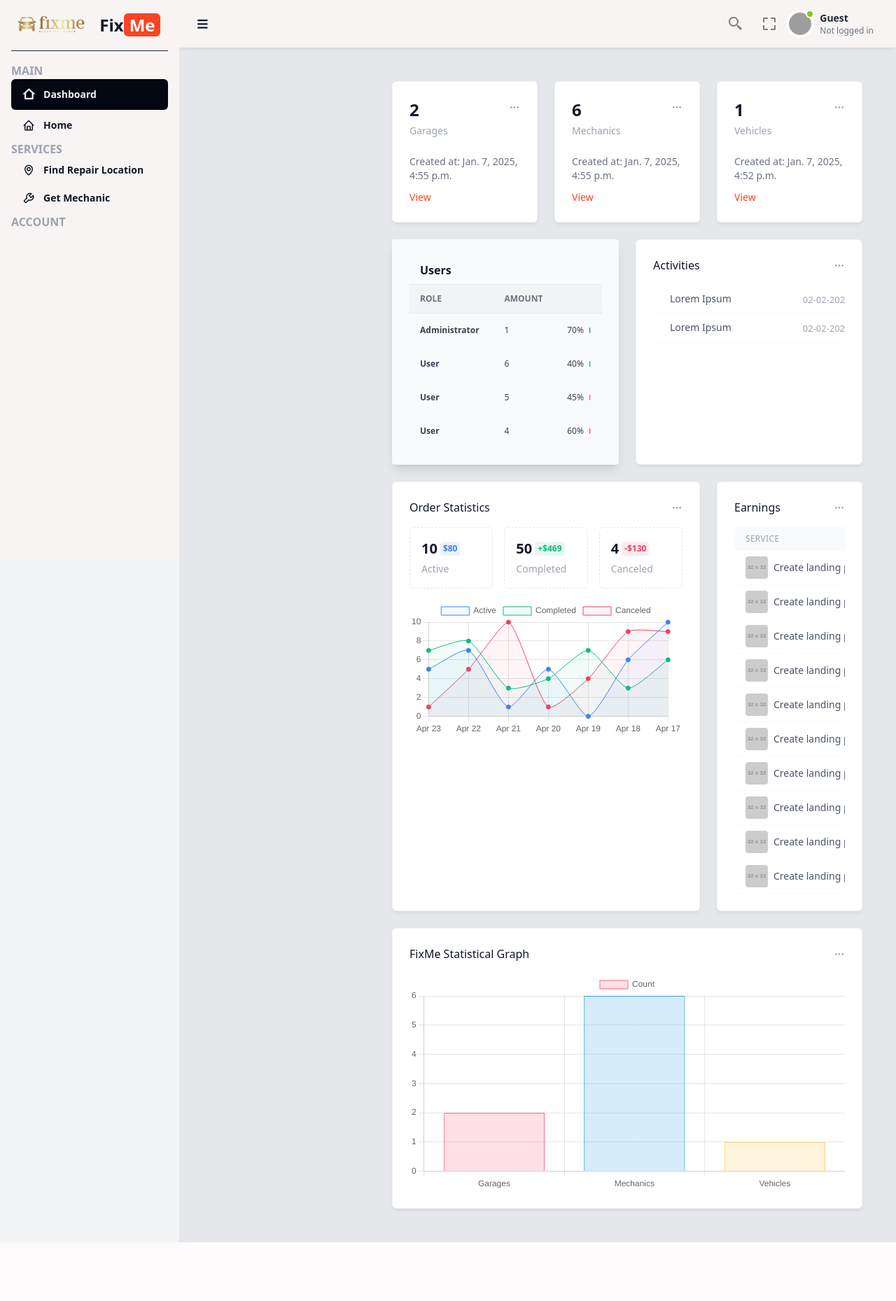
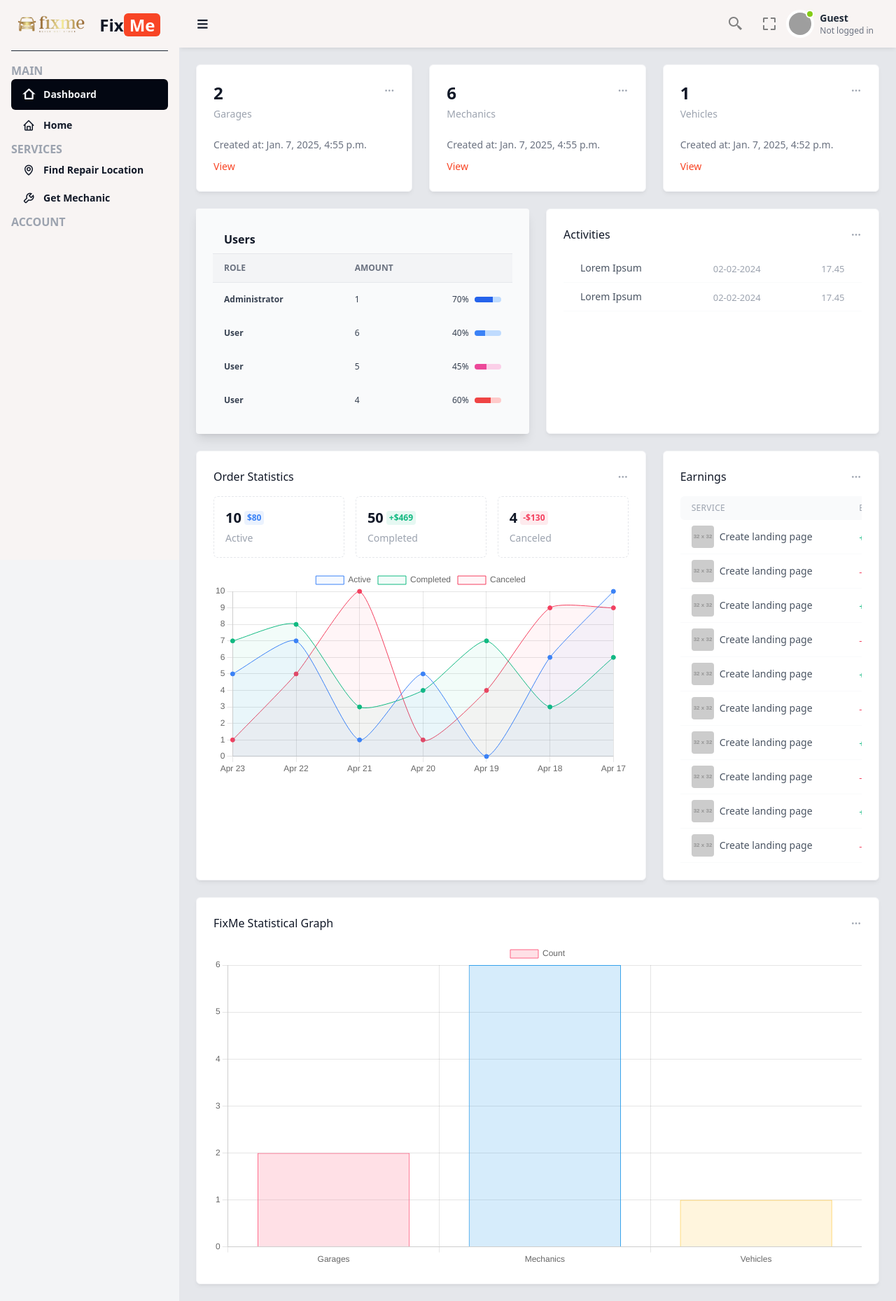
Before and after one commit to kalosius/fixmee, a Django app: page /dashboard/ in a window 1280 px wide. Shown: the whole page at 70% size. Before the commit the page ends 1775 px from the top, so only its background shows below. Run offline with Django 5.2, Linux system fonts and the light colour scheme; data comes from the database, SQL or seed files in the repository; grey boxes labelled with a size stand in for pictures from a placeholder-image service; some libraries are stand-ins or nearby versions; grey boxes are pictures that could not be loaded.

Commit message:
irrelevant space

```diff
--- a/fixmeApp/templates/base.html
+++ b/fixmeApp/templates/base.html
@@ -12,13 +12,13 @@
   <meta http-equiv="X-UA-Compatible" content="ie=edge">
 
   <link rel="preconnect" href="https://fonts.bunny.net">
-  <link href="https://fonts.bunny.net/css?family=figtree:400,500,600&display=swap" rel="stylesheet" />
+  <!-- <link href="https://fonts.bunny.net/css?family=figtree:400,500,600&display=swap" rel="stylesheet" /> -->
   <link href='https://unpkg.com/boxicons@2.1.4/css/boxicons.min.css' rel='stylesheet'>
   <link href="https://cdn.jsdelivr.net/npm/remixicon@3.5.0/fonts/remixicon.css" rel="stylesheet">
   <script src="https://cdn.tailwindcss.com"></script>
 
   <!-- Font Awesome -->
-  <link rel="stylesheet" href="https://cdnjs.cloudflare.com/ajax/libs/font-awesome/6.0.0-beta3/css/all.min.css">
+  <!-- <link rel="stylesheet" href="https://cdnjs.cloudflare.com/ajax/libs/font-awesome/6.0.0-beta3/css/all.min.css"> -->
 
   <!-- Tailwind CSS (official CDN) -->
  <!-- Google Fonts: Inter -->
@@ -234,7 +234,7 @@
         </div>
         <!-- end navbar -->
 
-  <main class="lg:ml-64 p-6">
+  <main>
     {% block content %}
     {% endblock %}
   </main>
```
